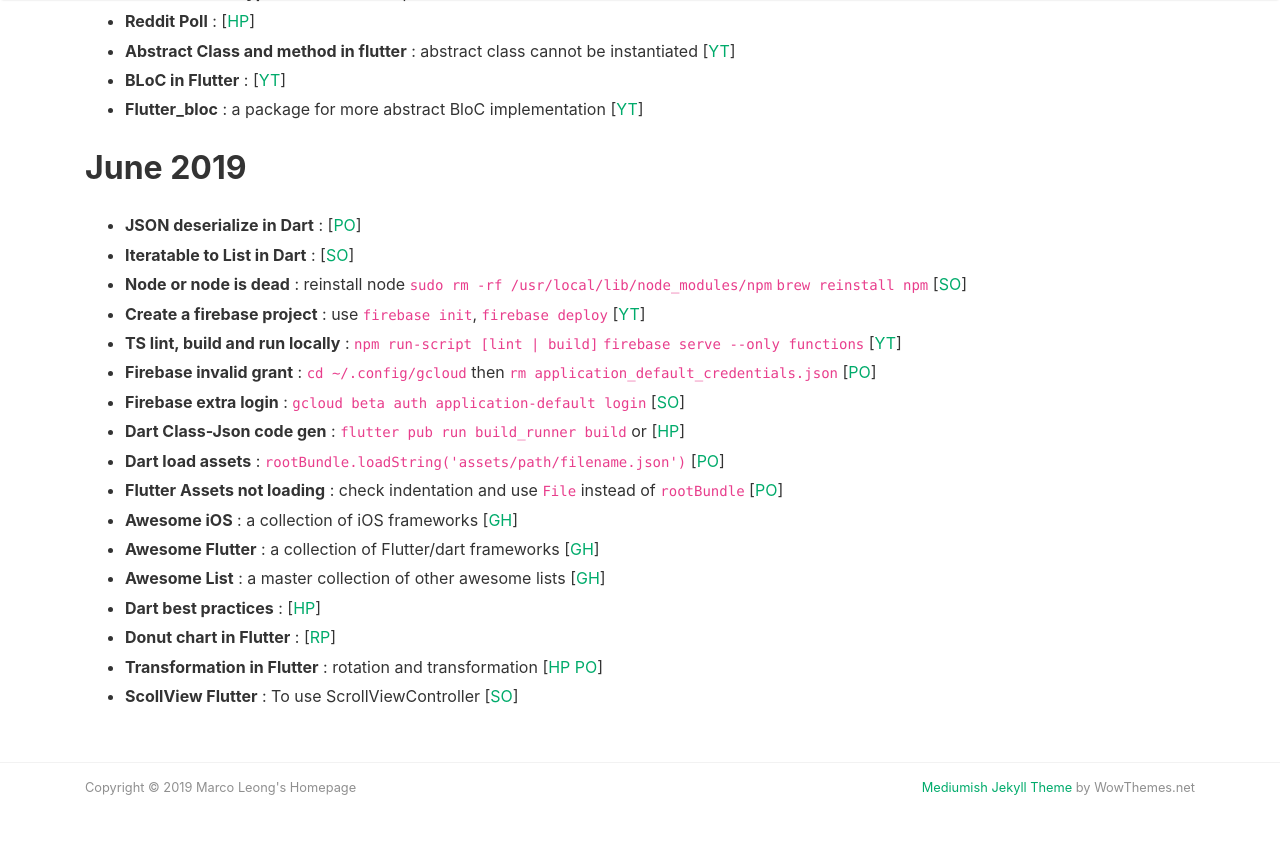
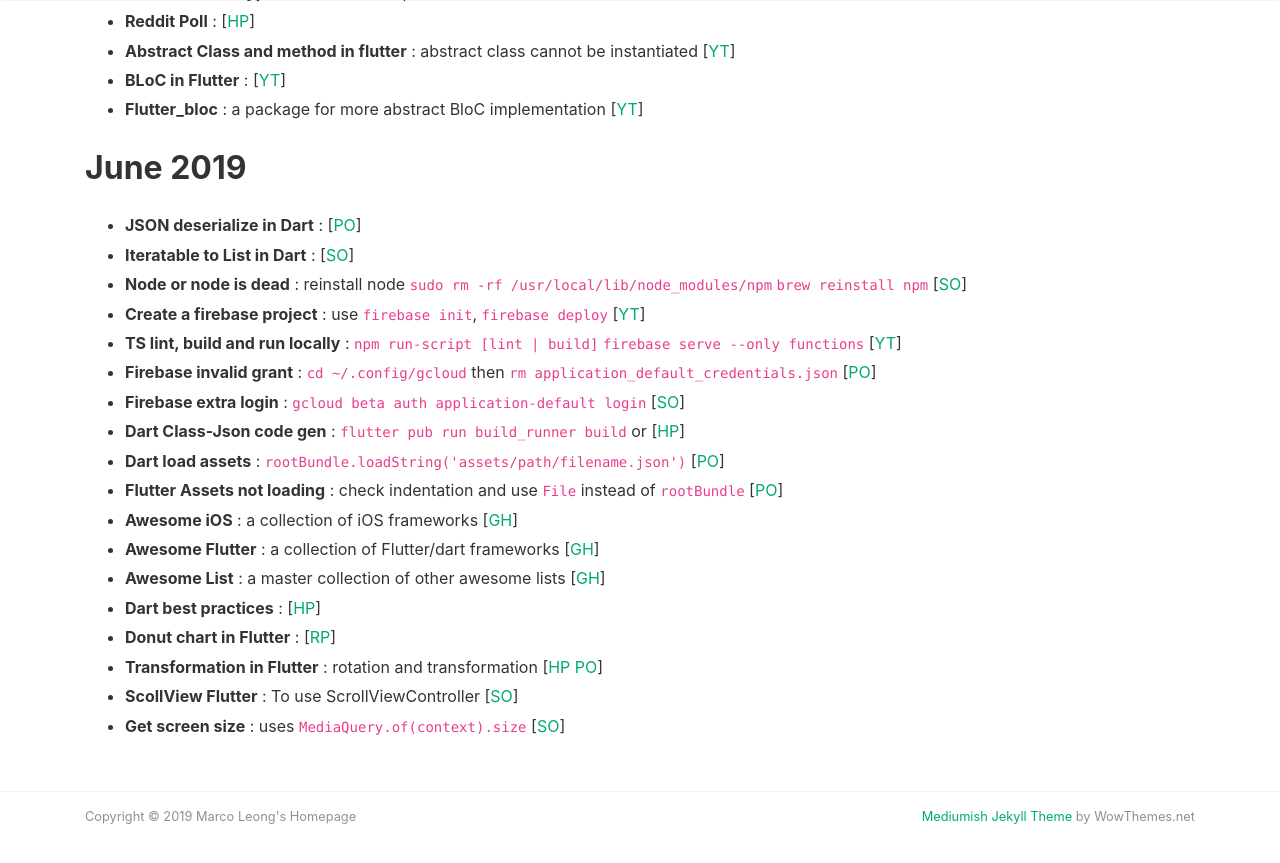
Before and after one commit to MarcoLeongDev/MarcoLeongDev.github.io, a Jekyll site: the page built from journey.md, in a window 1280 px wide and 900 px high, scrolled down 2066 px. Shown: the top 863 px of the window. Built offline with Jekyll 4.4.1, drawn with Linux system fonts in a browser that asks for light colours; nearby versions of some CDN libraries; our own code applies the rules of GitHub Pages for plain Markdown files.

Commit message:
Update journey.md

```diff
--- a/journey.md
+++ b/journey.md
@@ -67,6 +67,7 @@
 - **Donut chart in Flutter** : [[RP](https://pub.dev/packages/fl_chart#-readme-tab-)]
 - **Transformation in Flutter** : rotation and transformation [[HP](https://api.flutter.dev/flutter/widgets/Transform/Transform.rotate.html) [PO](https://medium.com/flutter-community/a-deep-dive-into-transform-widgets-in-flutter-4dc32cd575a9)]
 - **ScollView Flutter** : To use ScrollViewController [[SO](https://stackoverflow.com/questions/43485529/programmatically-scrolling-to-the-end-of-a-listview)]
+- **Get screen size** : uses `MediaQuery.of(context).size` [[SO](https://stackoverflow.com/questions/49553402/flutter-screen-size)]
 
 
 
```
